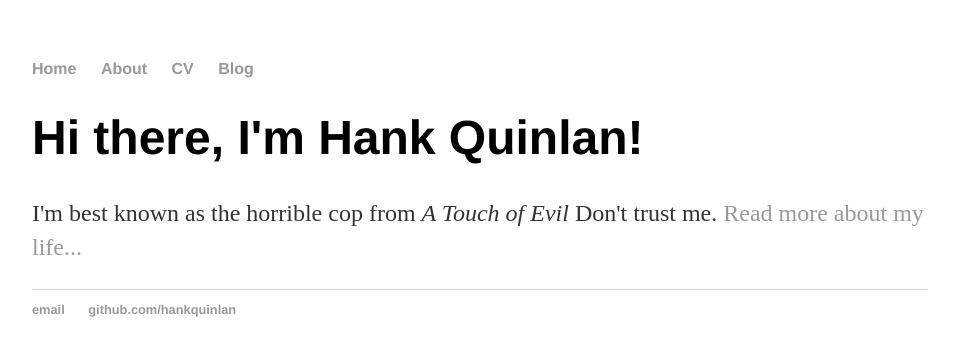
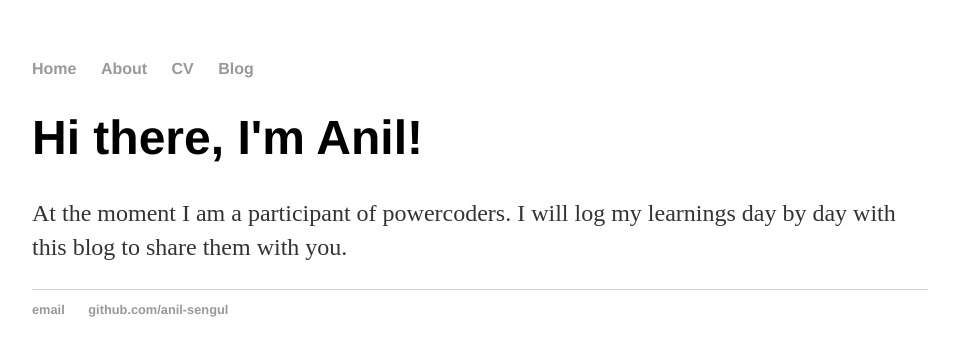
Before and after one commit to anil-sengul/anil-sengul.github.io, a Jekyll site: the page built from index.html, in a window 1280 px wide. Shown: the top 356 px of the page, without its empty margins (160-1115 px from the left). Built offline with Jekyll 4.4.1, drawn with Linux system fonts in a browser that asks for light colours.

Commit message:
This is the starting point of my blog.

```diff
--- a/_config.yml
+++ b/_config.yml
@@ -1,4 +1,4 @@
-name: Hank Quinlan, Horrible Cop
+name: T. Anil Sengül, A participant of PowerCoders
 markdown: kramdown
 permalink: /blog/:year/:month/:day/:title
 
--- a/_layouts/default.html
+++ b/_layouts/default.html
@@ -20,9 +20,9 @@
     <!-- /.container -->
     <footer>
       <ul>
-        <li><a href="mailto:hankquinlanhub@gmail.com">email</a></li>
+        <li><a href="anil.sengul@powercoders.org">email</a></li>
         <li>
-          <a href="https://github.com/hankquinlan">github.com/hankquinlan</a>
+          <a href="https://github.com/anil-sengul">github.com/anil-sengul</a>
         </li>
       </ul>
     </footer>
--- a/blog/index.html
+++ b/blog/index.html
@@ -1,6 +1,6 @@
 ---
 layout: default
-title: Hank Quinlan's Blog
+title: Anil's Blog
 ---
 
 <h1>{{ page.title }}</h1>
--- a/index.html
+++ b/index.html
@@ -1,13 +1,14 @@
 ---
 layout: default
-title: Hank Quinlan, Horrible Cop
+title: T. Anil Sengül, A participant of PowerCoders
 ---
 
 <div class="blurb">
-  <h1>Hi there, I'm Hank Quinlan!</h1>
+  <h1>Hi there, I'm Anil!</h1>
   <p>
-    I'm best known as the horrible cop from <em>A Touch of Evil</em> Don't trust
-    me. <a href="/about">Read more about my life...</a>
+    At the moment I am a participant of powercoders. I will log my learnings day
+    by day with this blog to share them with you.
+    <!--<a href="/about">Read more about my life...</a> -->
   </p>
 </div>
 <!-- /.blurb -->
```
Also changed, not shown: README.md.
